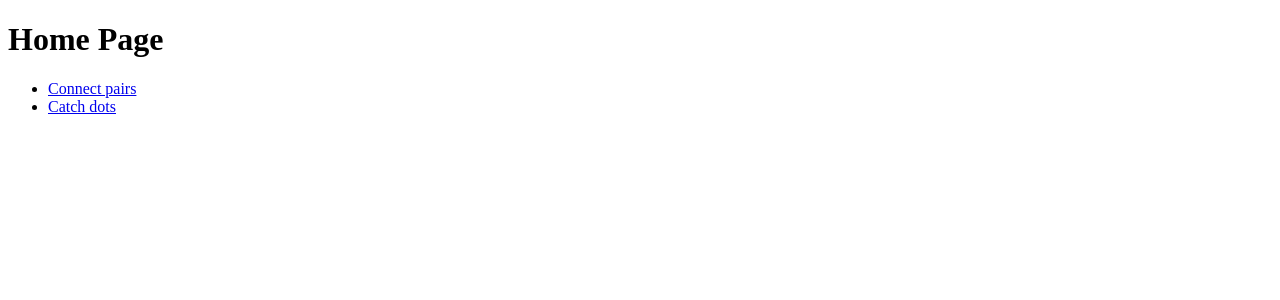
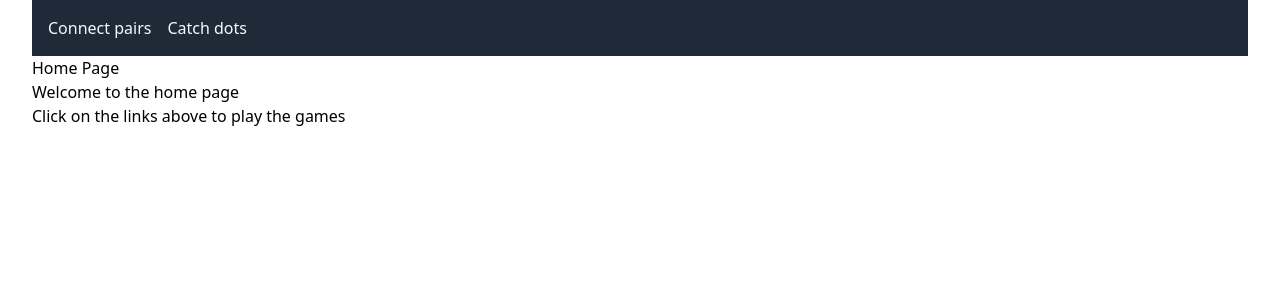
Before and after one commit to dsouzaalfred/cpatcha-nerdvember, a React (Create React App) app: page / in a window 1280 px wide. Shown: the top 300 px of the page. Built offline with nearby package versions, Linux system fonts and the light colour scheme.

Commit message:
add tailwind & a top menu

```diff
--- a/package.json
+++ b/package.json
@@ -8,7 +8,8 @@
     "react": "^18.0.0",
     "react-dom": "^18.0.0",
     "react-router-dom": "^6.27.0",
-    "react-scripts": "^5.0.0"
+    "react-scripts": "^5.0.0",
+    "tailwindcss": "^3.4.14"
   },
   "devDependencies": {
     "@types/react": "18.2.38",
--- a/src/BirdGame.js
+++ b/src/BirdGame.js
@@ -1,5 +1,7 @@
 import React, { useRef, useEffect, useState } from "react";
 import { Link } from "react-router-dom";
+import Container from "./components/Container";
+import TopMenu from "./components/TopMenu";
 
 const BirdGame = () => {
   const canvasRef = useRef(null);
@@ -120,10 +122,8 @@ const BirdGame = () => {
   };
 
   return (
-    <div>
-      <nav>
-        <Link to="/">Homepage</Link>
-      </nav>
+    <Container>
+      <TopMenu />
       {isRobot && (
         <>
           <h2>Click all the {targetColor} birds!</h2>
@@ -138,7 +138,7 @@ const BirdGame = () => {
         </>
       )}
       {!isRobot && <h2>You are not a robot!</h2>}
-    </div>
+    </Container>
   );
 };
 
--- a/src/ConnectPairsCaptcha.js
+++ b/src/ConnectPairsCaptcha.js
@@ -1,5 +1,6 @@
 import React, { useEffect, useRef, useState } from "react";
-import { Link } from "react-router-dom";
+import Container from "./components/Container";
+import TopMenu from "./components/TopMenu";
 import "./ConnectPairsCaptcha.css";
 
 // Placeholder images for adult animals
@@ -245,10 +246,8 @@ const ConnectPairsCaptcha = () => {
   }, [connections]);
 
   return (
-    <div>
-      <nav>
-        <Link to="/">Homepage</Link>
-      </nav>
+    <Container>
+      <TopMenu />
       {!isCaptchaSolved && (
         <>
           <h2>Connect the pairs</h2>
@@ -276,7 +275,7 @@ const ConnectPairsCaptcha = () => {
         </>
       )}
       {isCaptchaSolved && <div>CAPTCHA Solved!</div>}
-    </div>
+    </Container>
   );
 };
 
--- a/src/HomePage.js
+++ b/src/HomePage.js
@@ -1,22 +1,15 @@
 import React from "react";
-import { Link } from "react-router-dom";
+import Container from "./components/Container";
+import TopMenu from "./components/TopMenu";
 
 const HomePage = () => {
   return (
-    <div>
+    <Container>
+      <TopMenu />
       <h1>Home Page</h1>
-      <nav>
-        <ul>
-          <li>
-            <Link to="/connect-pairs">Connect pairs</Link>
-          </li>
-          <li>
-            <Link to="/catch-dots">Catch dots</Link>
-          </li>
-          {/* Add more links for other captcha components */}
-        </ul>
-      </nav>
-    </div>
+      <p>Welcome to the home page</p>
+      <p>Click on the links above to play the games</p>
+    </Container>
   );
 };
 
--- /dev/null
+++ b/src/components/Container.js
@@ -0,0 +1,9 @@
+import React from "react";
+
+const Container = ({ children }) => {
+  return (
+    <div className="container mx-auto px-4 sm:px-6 lg:px-8">{children}</div>
+  );
+};
+
+export default Container;
--- /dev/null
+++ b/src/components/TopMenu.js
@@ -0,0 +1,29 @@
+import React from "react";
+import { NavLink } from "react-router-dom";
+
+const TopMenu = () => {
+  return (
+    <nav className="bg-gray-800 p-4">
+      <div className="container mx-auto flex justify-start items-center">
+        <NavLink
+          to="/connect-pairs"
+          className={({ isActive }) =>
+            isActive ? "mr-4 text-cyan-50 font-bold" : "mr-4 text-cyan-50"
+          }
+        >
+          Connect pairs
+        </NavLink>
+        <NavLink
+          to="/catch-dots"
+          className={({ isActive }) =>
+            isActive ? "mr-4 text-cyan-50 font-bold" : "mr-4 text-cyan-50"
+          }
+        >
+          Catch dots
+        </NavLink>
+      </div>
+    </nav>
+  );
+};
+
+export default TopMenu;
--- a/src/styles.css
+++ b/src/styles.css
@@ -1,3 +1,7 @@
+@tailwind base;
+@tailwind components;
+@tailwind utilities;
+
 .App {
   font-family: sans-serif;
   text-align: center;
--- /dev/null
+++ b/tailwind.config.js
@@ -0,0 +1,8 @@
+/** @type {import('tailwindcss').Config} */
+module.exports = {
+  content: ["./src/**/*.{js,jsx,ts,tsx}"],
+  theme: {
+    extend: {},
+  },
+  plugins: [],
+};
```
Also changed, not shown: 1 other file (tests, documents, lock files or other folders).
